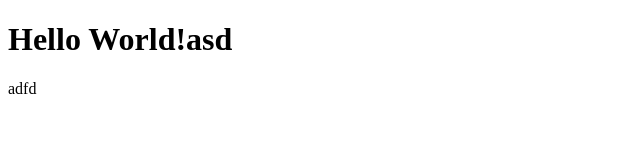
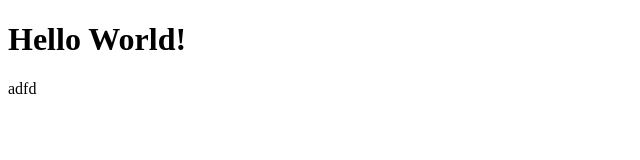
Before and after one commit to PranavSaravanan1/PranavSaravanan1.github.io, a plain HTML site: page index.html in a window 1280 px wide. Shown: the full height of the page, 0-640 px from the left. Drawn offline with Linux system fonts and the light colour scheme.

Commit message:
asdasdsawdadw

```diff
--- a/index.html
+++ b/index.html
@@ -6,7 +6,7 @@
     <title>Document</title>
 </head>
 <body>
-    <h1>Hello World!asd</h1>
+    <h1>Hello World!</h1>
 
     <p>adfd</p>
 </body>
```
